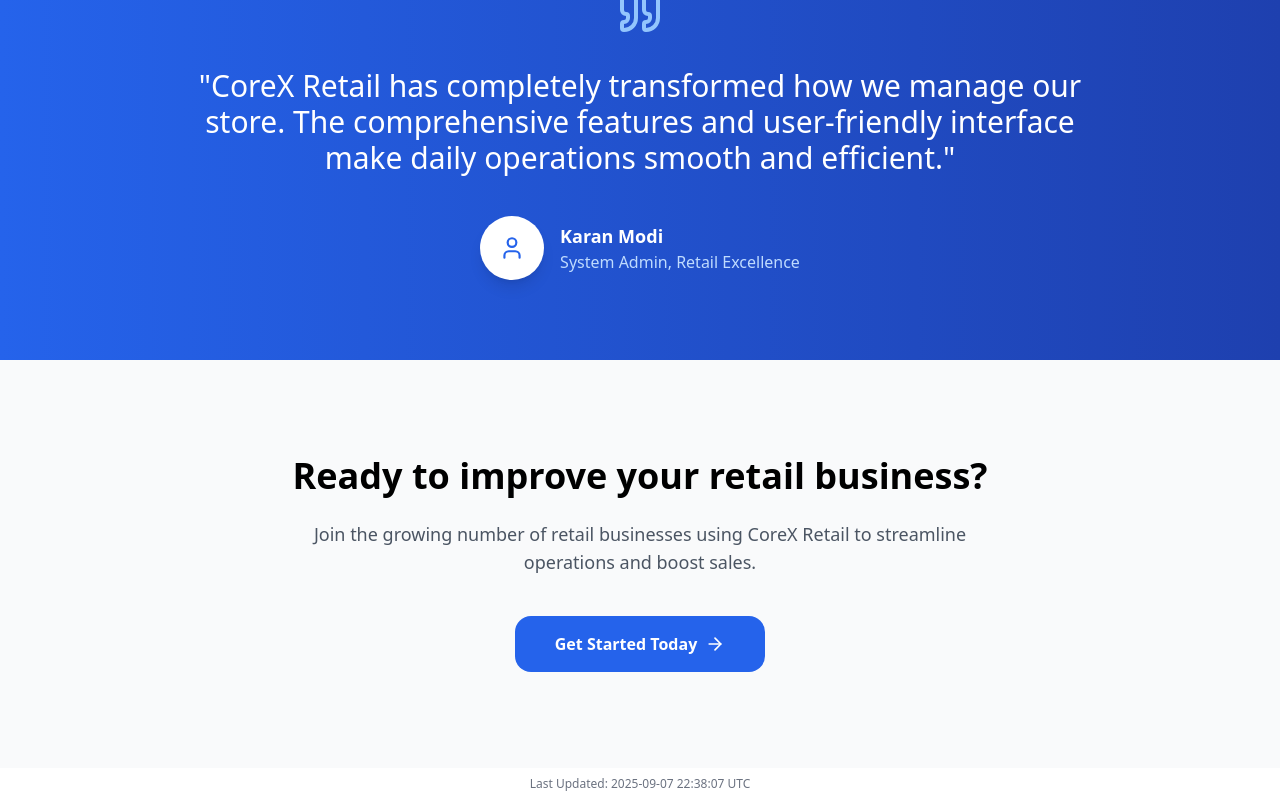
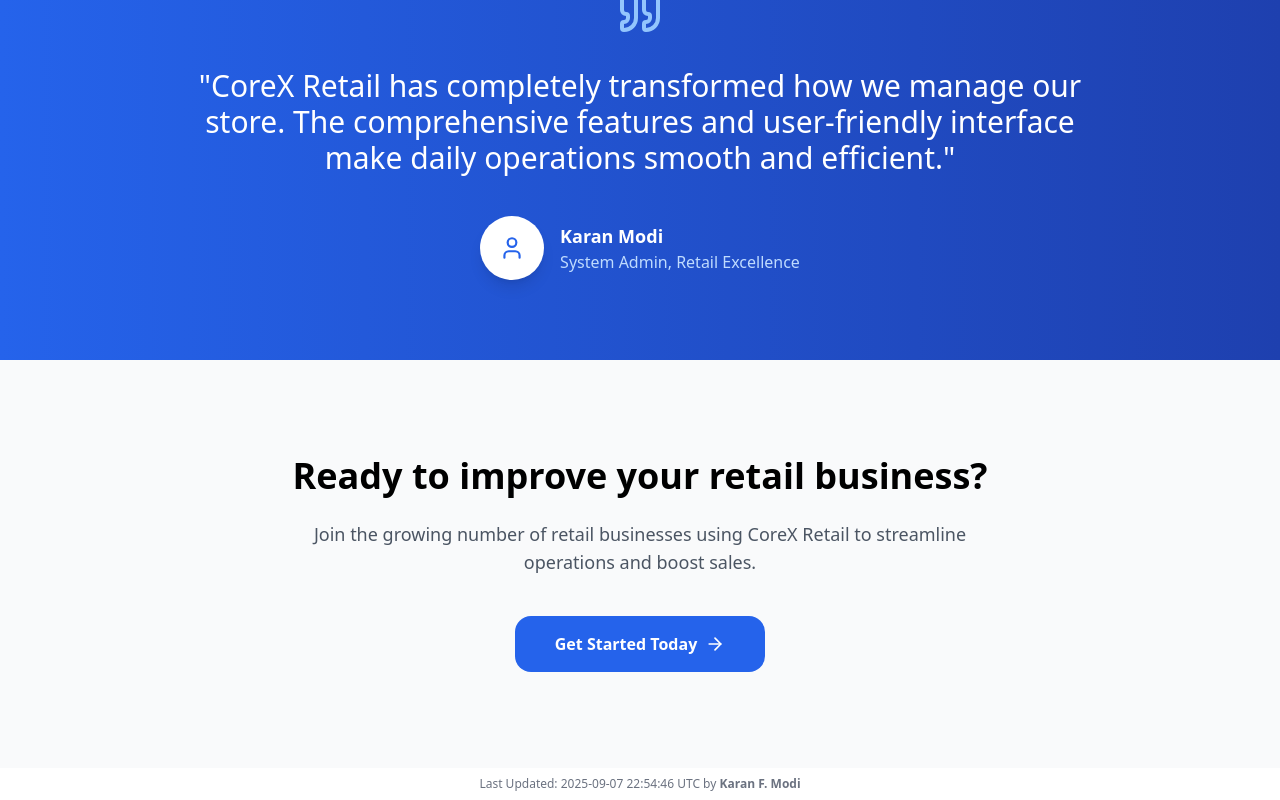
Before and after one commit to karnmodi/CoreX-Retail, a React (Vite) app in the folder corex-retail-frontend/: page / in a window 1280 px wide. Shown: the part 2124-2924 px from the top of the page. Built offline with nearby package versions, Linux system fonts and the light colour scheme; no server answers.

Commit message:
fix: Update footer to include the author name in the last updated message

```diff
--- a/corex-retail-frontend/src/components/Footer.jsx
+++ b/corex-retail-frontend/src/components/Footer.jsx
@@ -20,7 +20,7 @@
 
   return (
     <footer className="text-xs text-gray-500 text-center p-2">
-      Last Updated: {lastUpdated}
+      Last Updated: {lastUpdated} by <b>Karan F. Modi</b>
     </footer>
   );
 }
```
Also changed, not shown: corex-retail-frontend/public/LAST_UPDATED.txt.
